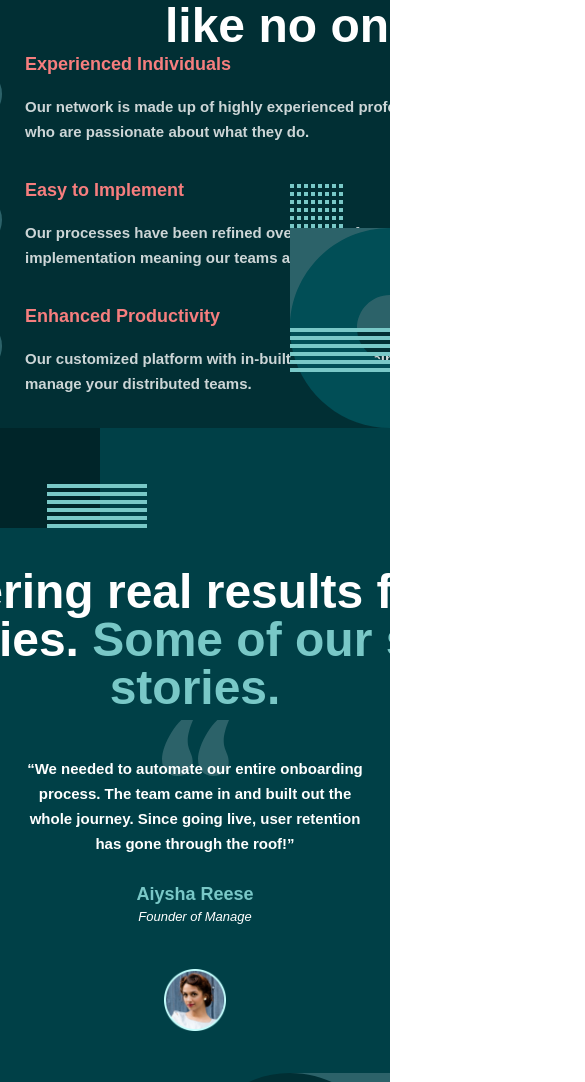
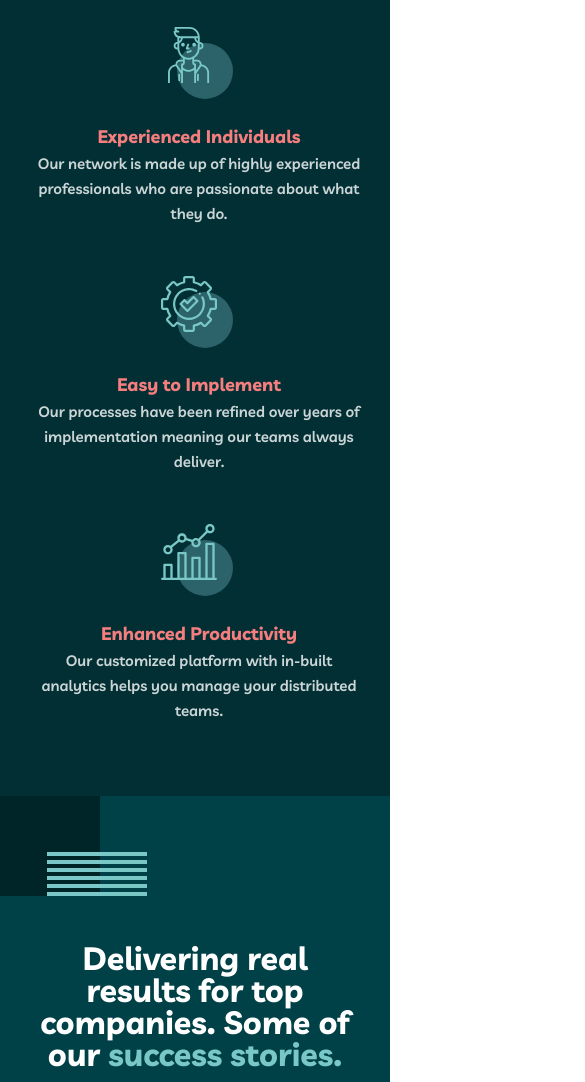
Before and after one commit to A11MA/EXPENDABLES, a plain HTML site: page index.html in a window 390 px wide. Shown: the part 918-2000 px from the top of the page, 585 px wide, since content can reach past the window. Drawn offline with Linux system fonts and the light colour scheme.

Commit message:
Added media quaries for both ARTICLE-1 and ARTICLE-2. Minor fixes.

```diff
--- a/css/style_font_and_colors.css
+++ b/css/style_font_and_colors.css
@@ -1,3 +1,5 @@
+@import url("https://fonts.googleapis.com/css2?family=Livvic:wght@400;600;700&display=swap");
+
 :root {
     /* Primary Colors */
     --midnight-green: #014E56;
--- a/css/style_home.css
+++ b/css/style_home.css
@@ -6,7 +6,6 @@
   --state-green: #012f34;
   --dark-green: #002529;
 }
-@import url("https://fonts.googleapis.com/css2?family=Livvic:wght@400;600;700&display=swap");
 
 * {
   box-sizing: border-box;
@@ -25,6 +24,7 @@ div {
   width: 100%;
   min-height: 42.75rem;
   position: relative; /* reikalingas background icon'ui */
+  min-width: 360px;
 }
 
 .ar1-left-h2 {
@@ -51,8 +51,9 @@ div {
 
 .ar1-right-container {
   /*konteineris desines puses elementams*/
-  margin-top: 12.375rem;
-  padding-left: 0.625rem;
+  margin-top: 12rem;
+  padding-top: 0.2rem; /*mini pataisymas del px perfect*/
+  padding-left: 0.9rem; /*mini pataisymas del px perfect*/
   float: right;
   width: 50%;
   height: 100%;
@@ -88,6 +89,7 @@ div {
   gap: 1rem;
   flex-shrink: 0;
   margin-bottom: 2rem;
+  /* padding-top: 0.2rem; */
 }
 
 .home-article-1 h3 {
@@ -108,9 +110,10 @@ div {
     overflow: hidden;
     position: relative;   /* reikalingas background icon'ui */
     display: flex;
-    flex-direction: column;    /* Stack children vertically */
-    align-items: center;       /* Center children horizontally */
+    flex-direction: column;    /* vertikaliai */
+    align-items: center;       /*centre */
     padding-top: 8.75rem;
+    min-width: 360px;
 }
 
 .ar2-h2 {
@@ -124,11 +127,13 @@ div {
     color: var(--rapture-blue);
 }
 
+
 .ar2-cards-container {
     display: flex;
     gap: 1.88rem;
     margin-top: 3.5rem;
 }
+
 
 .ar2-card {
     width: 21.87rem;
@@ -176,29 +181,6 @@ div {
     left: 0;
 }
 
-
-
-/* Add media query for smaller screens */
-@media screen and (max-width: 1240px) {
-  .ar1-right-div {
-    justify-content: center;
-  }
-
-  .ar1-left-container,
-  .ar1-right-container {
-    padding-top: 4rem;
-    float: none;
-    justify-content: center;
-    margin: 0 auto;
-  }
-
-  .ar1-right-div {
-    width: 100%;
-    max-width: 445px;
-    margin: 0 auto;
-    /* border: 1px solid red; */
-  }
-}
 /* Variables */
 
 :root {
@@ -305,3 +287,308 @@ div {
   background-color: #79C8C7;
   margin-bottom: 79px;
 }
+
+
+
+
+/* pridetas media q mazesneism ekranams MANO ARTICLE-1 IR 2 DEL GRAZESNIO PERSIRYKIAVIMO. NEBUTINAS */
+@media screen and (max-width: 1240px) {
+  .home-article-1 {
+    width: 100%;
+  }
+
+
+  .ar1-right-div {
+    justify-content: center;
+  }
+
+  .ar1-left-h2,
+  .ar1-right-container {
+    float: none;
+    justify-content: center;
+    margin: 0 auto;
+    padding-top: 50px;
+    margin-bottom: 50px;
+  }
+  .ar1-left-h2::before {
+    /* juostele prie h2 teksto*/
+    content: "";
+    top: 2.5rem; /* atstumas i virsu nuo "build" zodzio*/
+    left: 0;
+    width: 3.125rem;
+    height: 0.25rem;
+    background-color: var(--light-coral);
+  }
+
+  /* article 2 suspaudimas  */
+  .home-article-2 {
+    overflow: hidden;
+    padding-top: 6.1rem;
+    width: 100%;
+    height: 74.9375rem;
+    flex-shrink: 0;
+  }
+  /*Delivering real sutvarkymas*/
+  .ar2-h2 {
+    width: 35.8125rem;
+    height: 6rem;
+    padding-left: 2.7rem;
+    padding-right: 3rem;
+    padding-top: 0.5rem;
+    margin-bottom: 5rem;
+  }
+
+  /*isdestymas stulpleiu*/
+  .ar2-cards-container{
+    display: flex;
+    flex-direction: column;
+    gap: 3rem;
+  }
+  /*teksto sutvarkymas/plotis*/
+  .ar2-card{
+    width: 35.8125rem;
+    height: 6.9375rem;
+    display: block;
+    flex: 1;
+    min-width: 0;
+  }
+
+  .ar2-parahraph-style{
+    margin-bottom: 0.9rem;
+  }
+  .ar2-title{
+    padding-top: 0px;
+    margin-top: 0;
+  }
+  .ar2-last-name{
+    padding-bottom: 0;
+    margin-bottom: 0;
+  }
+  /*nuotrauku sutvarkymas*/
+  .ar2-avatar {
+    margin-top: 1rem;
+  }
+
+}
+@media screen and (max-width: 900px) {
+
+  /*--------------------------------------ARTICLE-1 by migle*/
+
+  .home-article-1 {
+    width: 100%;
+    height: 44.8rem;
+    overflow: hidden;
+    /* border: solid 1px red; */
+  }
+
+  /*Build & manage tekstas*/
+  .ar1-left-h2 {
+    width: 27.8125rem;
+    padding-top: 8.5rem;
+    padding-bottom: 4rem;
+    margin-left: 6.12rem;
+  }
+
+  .h2-font { /* h2 font size */
+    font-size: 2rem !important;
+    font-weight: 700 !important;
+    line-height: 2rem !important; /* 100% */
+  }
+
+  .ar1-left-h2::before{
+    width: 3.125rem;
+    height: 0.25rem;
+    flex-shrink: 0;
+    content: "";
+    position: absolute;
+    top: 6.25rem; /* atstumas i virsu nuo "build" zodzio*/
+    left: 0;
+  }
+
+  /*dekoracija virsuje*/
+  .ar1-background-decoration {
+    position: absolute;
+    top: 0;
+    right: -3rem;
+    width: 12.5rem;
+    height: 15.25rem;
+    flex-shrink: 0;
+  }
+
+  /*right- divai*/
+
+  .ar1-right-container{
+    margin-top: 4rem;
+    margin-bottom: 0;
+    margin-left: 4rem;
+    margin-right: 0;
+    padding-top: 0;
+  }
+
+  .text-content {
+    margin-bottom: 1.9rem;
+  }
+
+  .ar1-right-div{
+    margin-left: 0;
+    padding-left: 4px;
+    padding-top: 0;
+    width: 36rem;
+
+  }
+
+  .ar1-parahraph-style{
+    width: 29.875rem;
+  }
+
+    /*--------------------------------------ARTICLE-2 by migle*/
+
+  .home-article-2 {
+    overflow: hidden;
+    padding-top: 6.1rem;
+    width: 100%;
+    height: 74.9375rem;
+    flex-shrink: 0;
+  }
+  /*Delivering real sutvarkymas*/
+  .ar2-h2 {
+    width: 35.8125rem;
+    height: 6rem;
+    margin-bottom: 1rem;
+    padding-left: 2.7rem;
+    padding-right: 3rem;
+    padding-top: 0.5rem;
+  }
+
+  /*isdestymas stulpleiu*/
+  .ar2-cards-container{
+    display: flex;
+    flex-direction: column;
+    gap: 3rem;
+  }
+  /*teksto sutvarkymas/plotis*/
+  .ar2-card{
+    width: 35.8125rem;
+    height: 6.9375rem;
+    display: block;
+    flex: 1;
+    min-width: 0;
+  }
+
+  .ar2-parahraph-style{
+    margin-bottom: 0.9rem;
+  }
+  .ar2-title{
+    padding-top: 0px;
+    margin-top: 0;
+  }
+
+  .ar2-last-name{
+    padding-bottom: 0;
+    margin-bottom: 0;
+  }
+  /*nuotrauku sutvarkymas*/
+  .ar2-avatar {
+    margin-top: 1rem;
+  }
+}
+
+@media screen and (max-width: 738px) {
+
+  .home-article-1 {
+    width: 100%;
+    height: 68rem;
+    overflow: hidden;
+  }
+
+  .ar1-background-decoration {
+    width: 12.5rem;
+    height: 15.25rem;
+    flex-shrink: 0;
+    position: absolute;
+    top: 0;
+    right: -3rem;
+  }
+
+  .ar1-left-h2 {
+    width: 100%;
+    height: 10rem;
+    margin-top: 6.25rem;
+    margin-left: 1.5rem;
+    margin-right: 0;
+    margin-bottom: 4rem;
+    padding: 0;
+    width: 15rem;
+  }
+
+  .ar1-left-h2::before { /*oranzine juostele*/
+    width: 3.125rem;
+    height: 0.25rem;
+    flex-shrink: 0;
+    position: absolute;
+    top: -2.25rem; /* atstumas i virsu nuo "build" zodzio*/
+  }
+
+  .ar1-right-container {
+    width: 100%;
+    height: 43rem;
+    margin-top: 4rem;
+    margin-left: 0;
+    padding: 0;
+    /* border: solid 1px yellow; */
+    display: flex;
+    flex-direction: column;
+    justify-content: center;
+    align-items: center;
+  }
+
+  .text-content {
+    width: 20.44rem;
+    align-items: center;
+    gap: 0rem;
+  }
+
+  .ar1-parahraph-style {
+    width: 20.4rem;
+    /* border: solid 1px purple; */
+    color: #FFF;
+  }
+
+  .ar1-right-div {
+    display: block;
+    width: 20.44rem;
+    /* border: 1px green solid; */
+    text-align: center;
+  }
+
+  .ar1-icon {
+    margin-bottom: 1.5rem;
+    margin-top: 1.5rem;
+  }
+
+  /* ----------------- article 2 for mobile */
+
+  .home-article-2 {
+    width: 100%;
+    height: 88.12rem;
+
+  }
+
+  .ar2-cards-container {
+    margin-top: 3rem;
+  }
+
+  .ar2-h2{
+    margin-top: 3rem;
+    margin-bottom: 1rem;
+    padding: 0;
+    width: 20.4375rem;
+    height: 8rem;
+  }
+
+  .ar2-card {
+    margin: 0;
+    padding: 0;
+    width: 20.4375rem;
+  }
+}
--- a/index.html
+++ b/index.html
@@ -35,7 +35,6 @@
         <button class="menu-toggle" aria-label="Toggle menu">&#9776;</button>
       </nav>
     </header>
-    <div>
      <!-- Article 1 section -->
     <article class="article-one">
         <img class="pic-one" src="images/bg-pattern-home-1.svg" alt="background decoration">
@@ -107,10 +106,9 @@
                 />
               </div>
             </article>
-    </article>
             <article class="home-article-2">
               <div class="ar2-heading-container">
-          <h2 class="ar2-h2 h2-font">Delivering real results for top companies. <span class="ar2-span">Some of our success stories.</span></h2>
+                  <h2 class="ar2-h2 h2-font">Delivering real results for top companies. Some of our <span class="ar2-span">success stories.</span></h2>
               </div>
               <div class="ar2-cards-container">
                   <div class="ar2-card">
```
Lines whose indentation alone changed are shown as unchanged.
